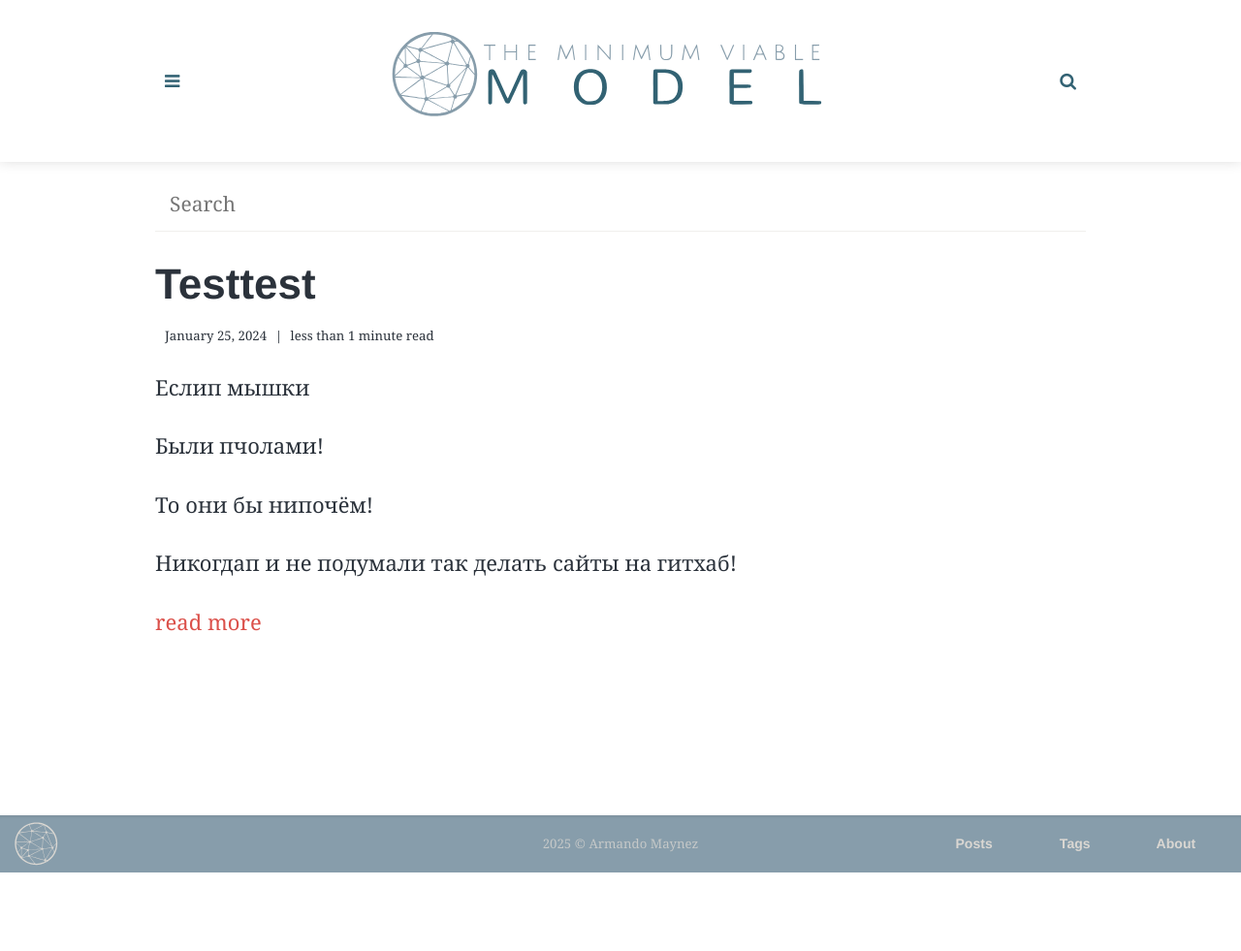
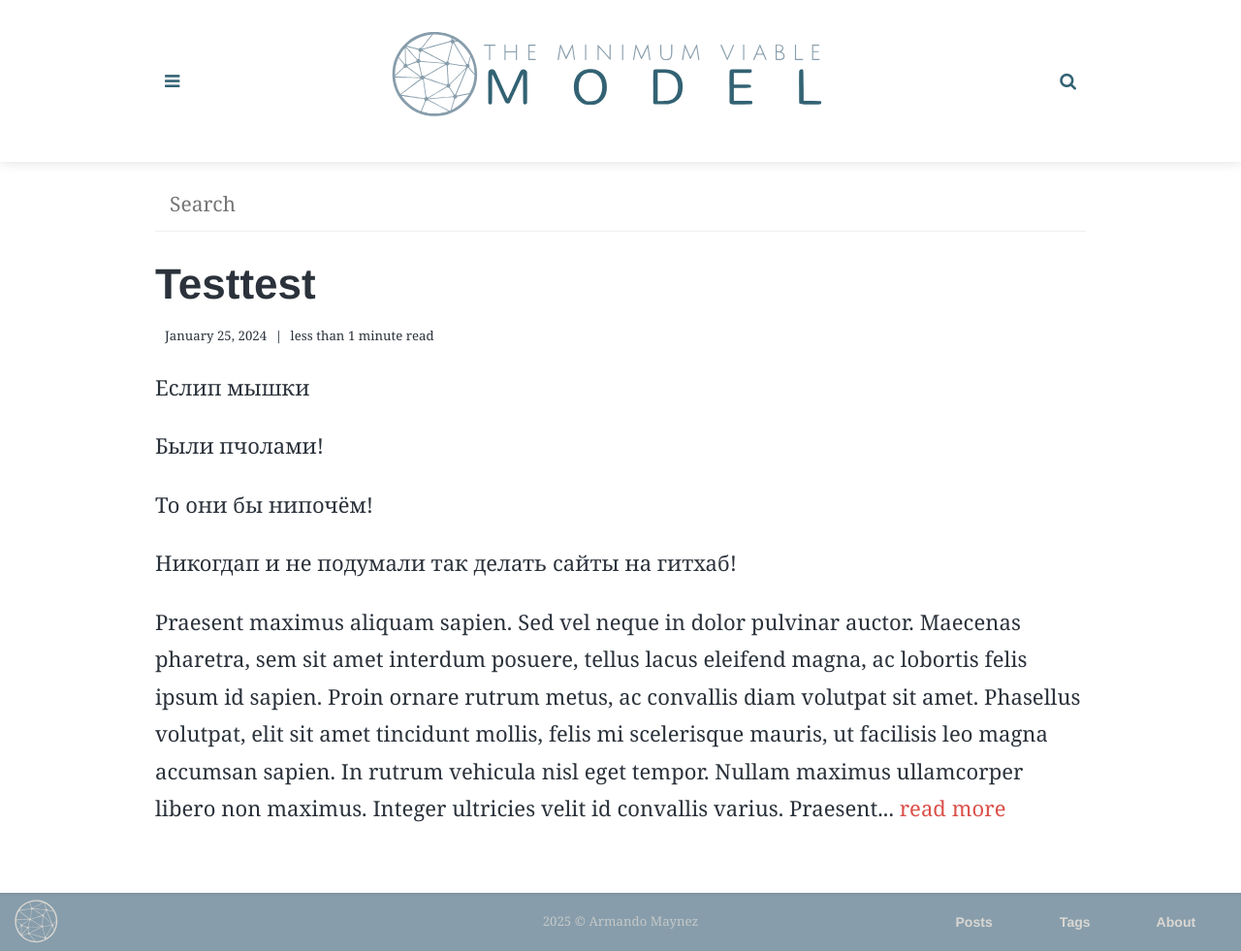
Before and after one commit to GrandHamster/Patsansky_rasklad, a Jekyll site: the page built from _pages/archive.html, in a window 1280 px wide. Shown: the whole page at 97% size. Built offline with Jekyll 4.4.1, drawn with Linux system fonts in a browser that asks for light colours; some web fonts are replaced; before the commit the page ends 900 px from its top, so only the background shows below that.

Commit message:
Update 2021-01-25-test.markdown

```diff
--- a/_posts/2021-01-25-test.markdown
+++ b/_posts/2021-01-25-test.markdown
@@ -22,3 +22,7 @@ mathjax: yes
 Никогдап и не подумали так делать сайты на гитхаб!
 
 <center><img src='./assets/img/posts/20210125/Perceptron.png'></center>
+
+![Desktop View](./assets/img/posts/stock/yellow.png){: width="972" height="589" .w-50 .left}
+
+Praesent maximus aliquam sapien. Sed vel neque in dolor pulvinar auctor. Maecenas pharetra, sem sit amet interdum posuere, tellus lacus eleifend magna, ac lobortis felis ipsum id sapien. Proin ornare rutrum metus, ac convallis diam volutpat sit amet. Phasellus volutpat, elit sit amet tincidunt mollis, felis mi scelerisque mauris, ut facilisis leo magna accumsan sapien. In rutrum vehicula nisl eget tempor. Nullam maximus ullamcorper libero non maximus. Integer ultricies velit id convallis varius. Praesent eu nisl eu urna finibus ultrices id nec ex. Mauris ac mattis quam. Fusce aliquam est nec sapien bibendum, vitae malesuada ligula condimentum.
```
